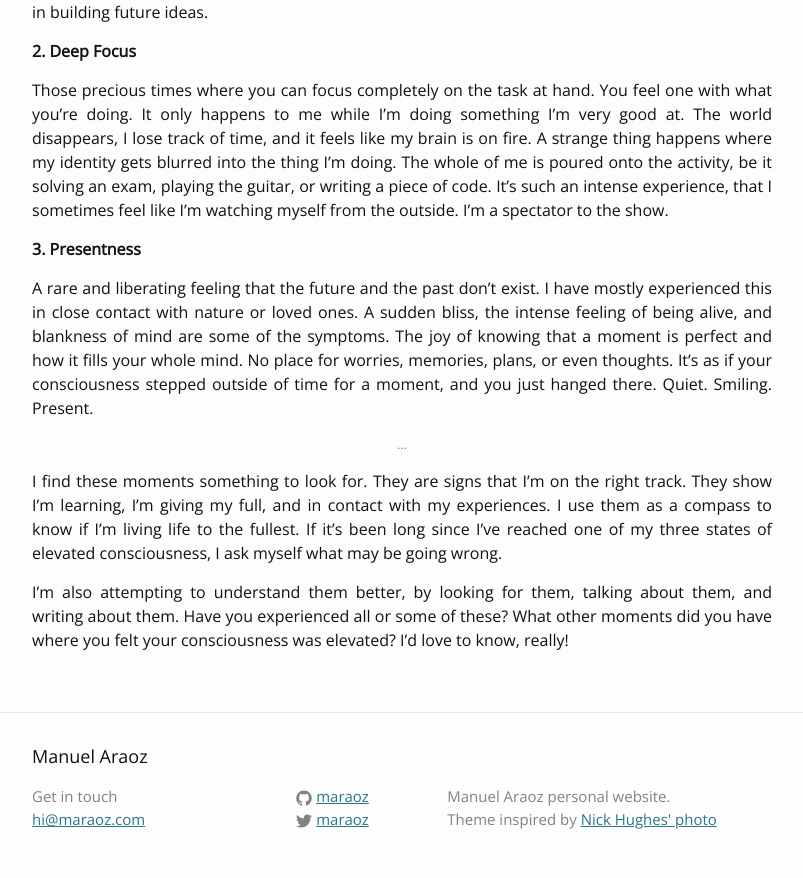
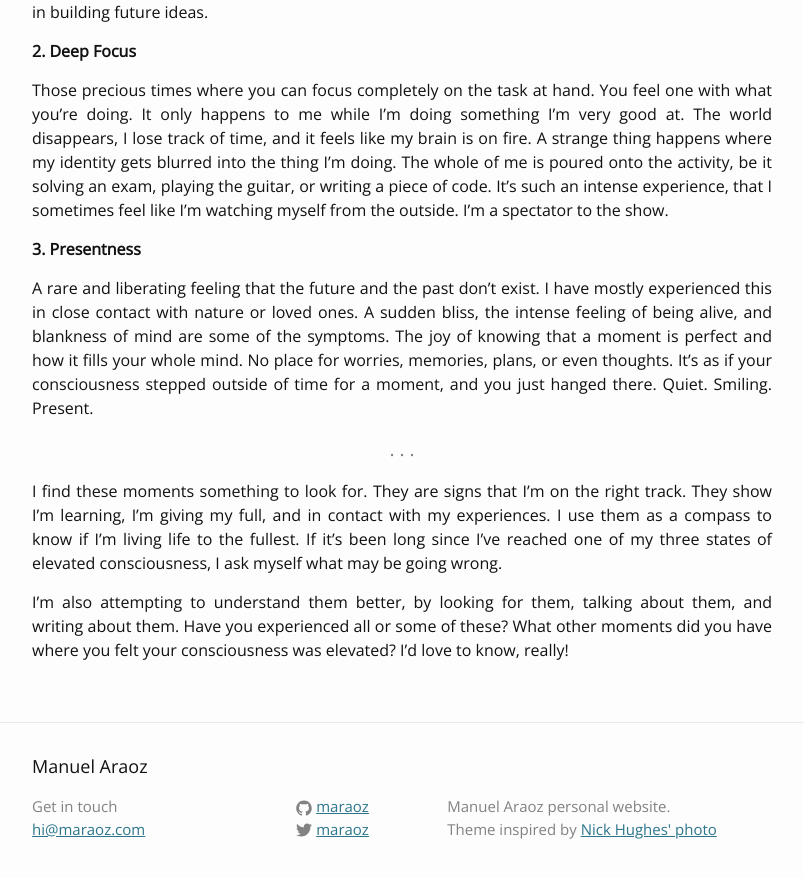
Before and after one commit to tobyornottobe/maraoz.github.io, a Jekyll site: the page built from _posts/2015-10-5-three-states-of-elevated-onsciousness.md, in a window 1280 px wide and 900 px high, scrolled down 993 px. Shown: the top 878 px of the window, without its empty margins (238-1041 px from the left). Built offline with Jekyll 4.4.1, drawn with Linux system fonts in a browser that asks for light colours; comment, search, counter and statistics services are not loaded.

Commit message:
fix line breaker

```diff
--- a/_posts/2015-10-5-three-states-of-elevated-onsciousness.md
+++ b/_posts/2015-10-5-three-states-of-elevated-onsciousness.md
@@ -23,8 +23,8 @@ Those precious times where you can focus completely on the task at hand. You fee
 
 A rare and liberating feeling that the future and the past don’t exist. I have mostly experienced this in close contact with nature or loved ones. A sudden bliss, the intense feeling of being alive, and blankness of mind are some of the symptoms. The joy of knowing that a moment is perfect and how it fills your whole mind. No place for worries, memories, plans, or even thoughts. It’s as if your consciousness stepped outside of time for a moment, and you just hanged there. Quiet. Smiling. Present.
 
-...
-{: style="color:gray; font-size: 80%; text-align: center;"}
+. . .
+{: style="color:gray; font-size: 120%; text-align: center;"}
 
 I find these moments something to look for. They are signs that I’m on the right track. They show I’m learning, I’m giving my full, and in contact with my experiences. I use them as a compass to know if I’m living life to the fullest. If it’s been long since I’ve reached one of my three states of elevated consciousness, I ask myself what may be going wrong.
 
```
